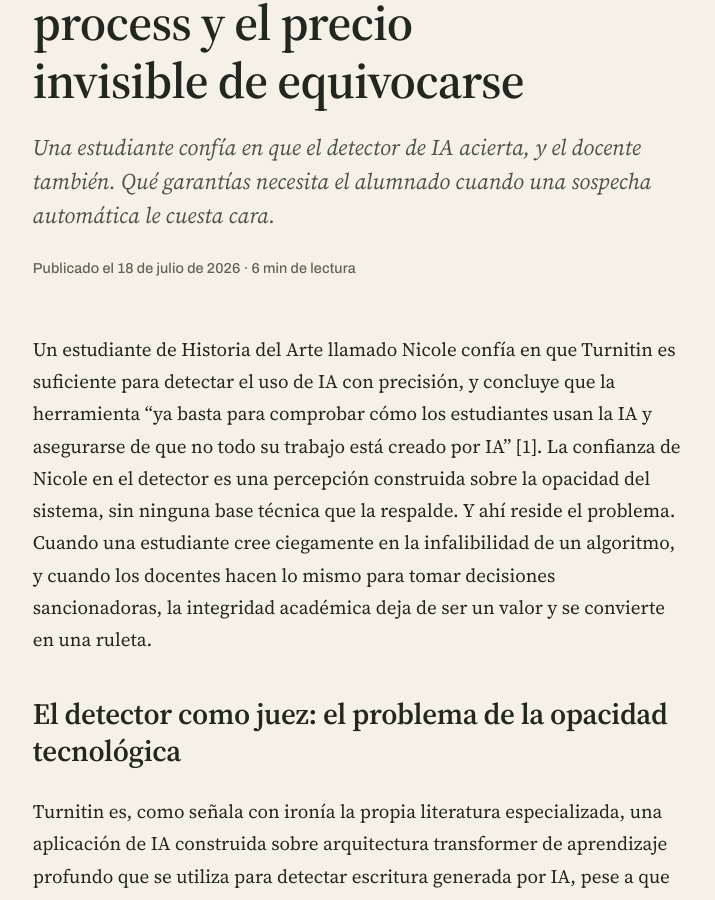
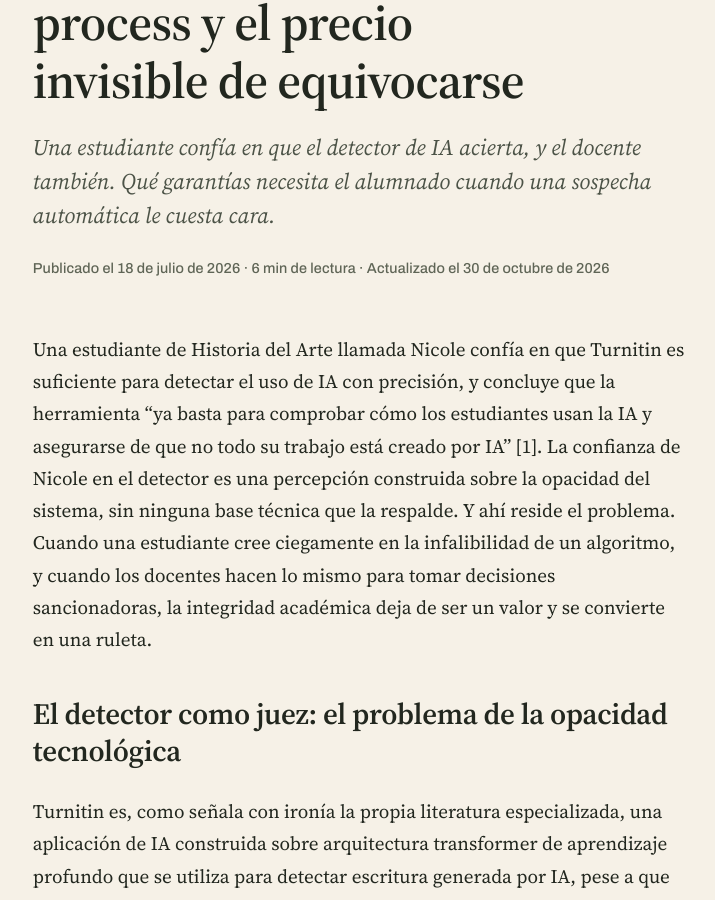
Before and after one commit to ncalbet/blog-docentes, a Jekyll site: the page built from _posts/2026-07-18-acusado-por-un-algoritmo-falsos-positivos-due-process.md, in a window 1280 px wide and 900 px high, scrolled down 362 px. Shown: the whole window, without its empty margins (281-996 px from the left). Built offline with Jekyll 4.4.1, drawn with Linux system fonts in a browser that asks for light colours.

Commit message:
Actualiza: Acusado por un algoritmo: falsos positivos, due process y el precio invisible de equivocarse

```diff
--- a/_posts/2026-07-18-acusado-por-un-algoritmo-falsos-positivos-due-process.md
+++ b/_posts/2026-07-18-acusado-por-un-algoritmo-falsos-positivos-due-process.md
@@ -30,9 +30,10 @@
       usa correctores gramaticales como Grammarly produce textos que el detector marca con
       más facilidad. En esas condiciones la herramienta acaba midiendo la brecha
       socioeconómica y lingüística, y opera como un mecanismo de discriminación encubierta.
+last_modified_at: 2026-10-30
 ---
 
-Un estudiante de Historia del Arte llamado Nicole confía en que Turnitin es suficiente para detectar el uso de IA con precisión, y concluye que la herramienta "ya basta para comprobar cómo los estudiantes usan la IA y asegurarse de que no todo su trabajo está creado por IA" [1]. La confianza de Nicole en el detector es una percepción construida sobre la opacidad del sistema, sin ninguna base técnica que la respalde. Y ahí reside el problema. Cuando una estudiante cree ciegamente en la infalibilidad de un algoritmo, y cuando los docentes hacen lo mismo para tomar decisiones sancionadoras, la integridad académica deja de ser un valor y se convierte en una ruleta.
+Una estudiante de Historia del Arte llamada Nicole confía en que Turnitin es suficiente para detectar el uso de IA con precisión, y concluye que la herramienta "ya basta para comprobar cómo los estudiantes usan la IA y asegurarse de que no todo su trabajo está creado por IA" [1]. La confianza de Nicole en el detector es una percepción construida sobre la opacidad del sistema, sin ninguna base técnica que la respalde. Y ahí reside el problema. Cuando una estudiante cree ciegamente en la infalibilidad de un algoritmo, y cuando los docentes hacen lo mismo para tomar decisiones sancionadoras, la integridad académica deja de ser un valor y se convierte en una ruleta.
 
 ## El detector como juez: el problema de la opacidad tecnológica
 
```
